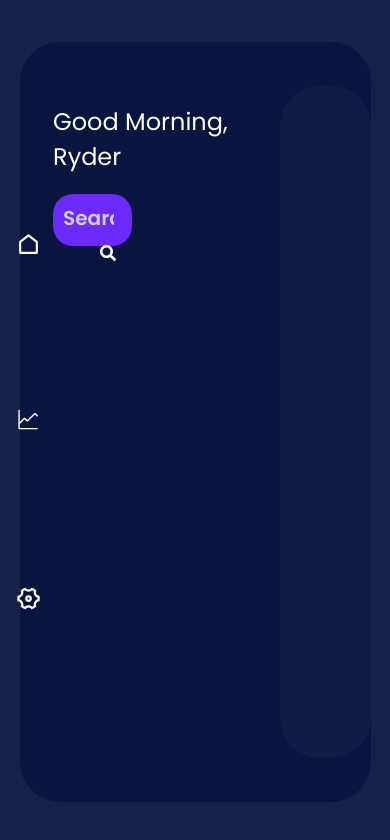
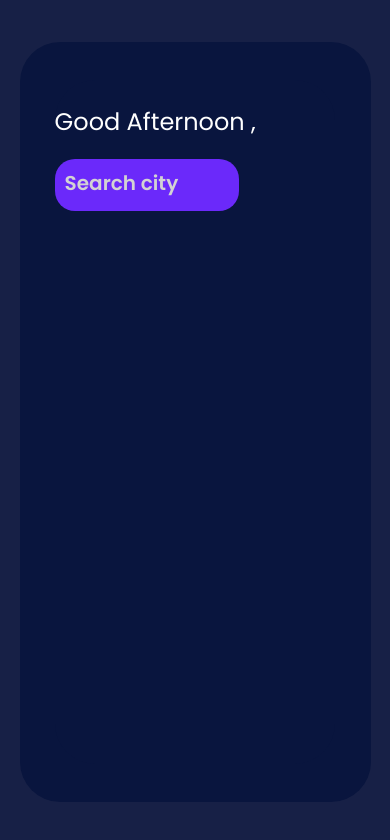
Before and after one commit to sumeetmohite/weather, a React (Create React App) app: page / in a window 390 px wide. Shown: the top 840 px of the page. Built offline with nearby package versions, Linux system fonts and the light colour scheme.

Commit message:
removed right sidebar

```diff
--- a/src/App.css
+++ b/src/App.css
@@ -33,30 +33,13 @@ body,
 }
 
 .widget-container {
-  min-width: 60%;
+  min-width: 80%;
   height: 90%;
   display: flex;
   flex-direction: column;
   justify-content: flex-start;
   border-radius: 2.5rem;
   background: #09153e;
-}
-
-@media only screen and (min-width: 768px) {
-  .widget-container {
-    width: 40%;
-  }
-}
-
-@media only screen and (max-width: 767px) {
-  .widget-container {
-    width: 60%;
-  }
-}
-@media only screen and (max-width: 499px) {
-  .widget-container {
-    width: 80%;
-  }
 }
 
 .left-sidebar {
@@ -91,7 +74,7 @@ body,
 }
 .search {
   font-size: 1.25rem;
-  width: 80%;
+  width: 100%;
   font-weight: bold;
   font-family: 'Poppins', sans-serif;
   outline: none;
@@ -134,7 +117,7 @@ p {
 }
 
 .city-temp {
-  font-size: 3rem;
+  font-size: 4rem;
   font-weight: bold;
   margin-top: 10px;
   color: #ffffff;
@@ -187,3 +170,38 @@ p {
 h2 {
   font-weight: 100;
 }
+
+@media only screen and (max-width: 767px) {
+  .widget-container {
+    width: 60%;
+  }
+  .input-wrapper {
+    width: 50%;
+    background: #6b29fa;
+    height: 2.25rem;
+    border-radius: 1.25rem;
+    padding: 0.5rem 0.5rem;
+  }
+}
+
+@media only screen and (min-width: 768px) {
+  .widget-container {
+    width: 40%;
+  }
+}
+
+@media only screen and (max-width: 499px) {
+  .widget-container {
+    width: 80%;
+  }
+  .input-wrapper {
+    width: 60%;
+    background: #6b29fa;
+    height: 2.25rem;
+    border-radius: 1.25rem;
+    padding: 0.5rem 0.5rem;
+  }
+  .left-sidebar {
+    display: none;
+  }
+}
--- a/src/App.js
+++ b/src/App.js
@@ -20,13 +20,7 @@ const search = async(e) => {
     if(e.key === 'Enter'){
         const data = await fetchWeather(query);
         setWeather(data);
-        //console.log(data);
-        localStorage.clear()
-
-        let city = data.name;
-        let weather = data.weather[0].description;
-        let temp = data.main.feels_like;
-        localStorage.setItem(city,weather)
+        console.log(data);
 
         let now = moment(data.dt*1000).format('MMMM Do YYYY, h:mm a');
         setDate(now)
@@ -65,7 +59,7 @@ return (
                 <FirstRow query={query} search={search} setQuery={setQuery} />
                 <SecondRow weather={weather} date={date}/>
             </div>
-            <RightColumn weather={weather} date={date}  />
+            {/* <RightColumn weather={weather} date={date}  /> */}
             </div>
     </motion.div>
 )
--- a/src/components/FirstRow/FirstRow.js
+++ b/src/components/FirstRow/FirstRow.js
@@ -2,14 +2,14 @@ import { FaSearch } from 'react-icons/fa';
 const FirstRow = ({query,search,setQuery}) => {
   return (
     <div className='first-row'>
-      <h2>Good Morning, Ryder</h2>
+      <h2>Good Afternoon , </h2>
       <div className="input-wrapper">
         <input type='text' className='search'
         placeholder='Search city'
         value={query}
         onChange={(e) => setQuery(e.target.value)}
         onKeyPress={search} />
-        <FaSearch className="search-icon"/>
+        {/* <FaSearch className="search-icon"/> */}
       </div>
     </div>
   )
--- a/src/components/RightColumn/RightColumn.js
+++ b/src/components/RightColumn/RightColumn.js
@@ -12,6 +12,18 @@ const RightColumn = ({weather,date}) => {
           <h3>{weather.weather[0].description}</h3>
          </div>
       )))} */}
+      {weather && (
+        <div className='bottom-row'>
+          <div className='bottom-column'>
+              <p>Feels</p>
+              <p>{Math.round(weather.main.feels_like)}&deg;C</p>
+          </div>
+          <div className='bottom-column'>
+              <p>Wind</p>
+              <p>{Math.round((weather.wind.speed)*(18/5))} km/h</p>
+          </div>
+      </div>
+      )}
 
     </div>
   )
--- a/src/components/Weather/Weather.js
+++ b/src/components/Weather/Weather.js
@@ -5,7 +5,7 @@ const Weather = ({date,weather}) => {
     <motion.div className='city' animate={{rotateZ:360 }}>
                    <p>{date}</p>
                    <h2 className='city-name'>
-                       <span>{weather.name}</span>
+                       <span><strong>{weather.name}</strong></span>
                        <sup>{weather.sys.country}</sup>
                    </h2>
                     <div className='city-temp'>
@@ -14,7 +14,7 @@ const Weather = ({date,weather}) => {
                     </div>
                     <div className='info'>
                         <img className='city-icon' src={`https://openweathermap.org/img/wn/${weather.weather[0].icon}@2x.png`} alt={weather.weather[0].description}/>
-                        <p style={{fontSize:"1.25rem"}}>{weather.weather[0].description}</p>
+                        <p style={{fontSize:"1.5rem"}}>{weather.weather[0].description}</p>
                     </div>
                     <div className='bottom-row'>
                         <div className='bottom-column'>
```
